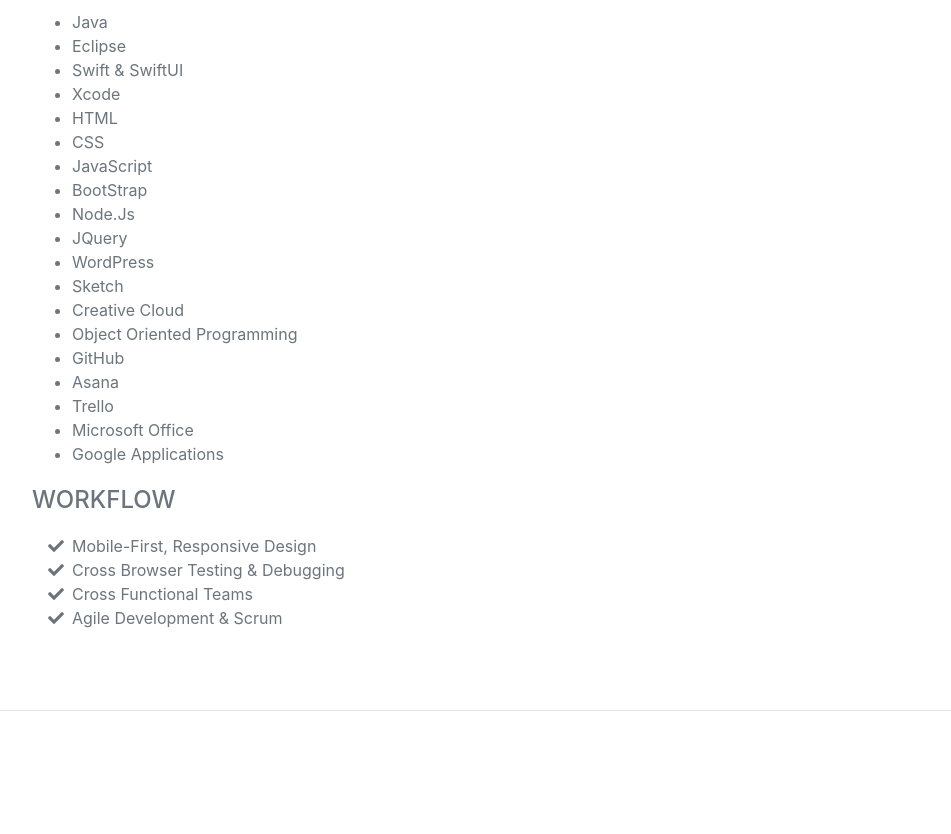
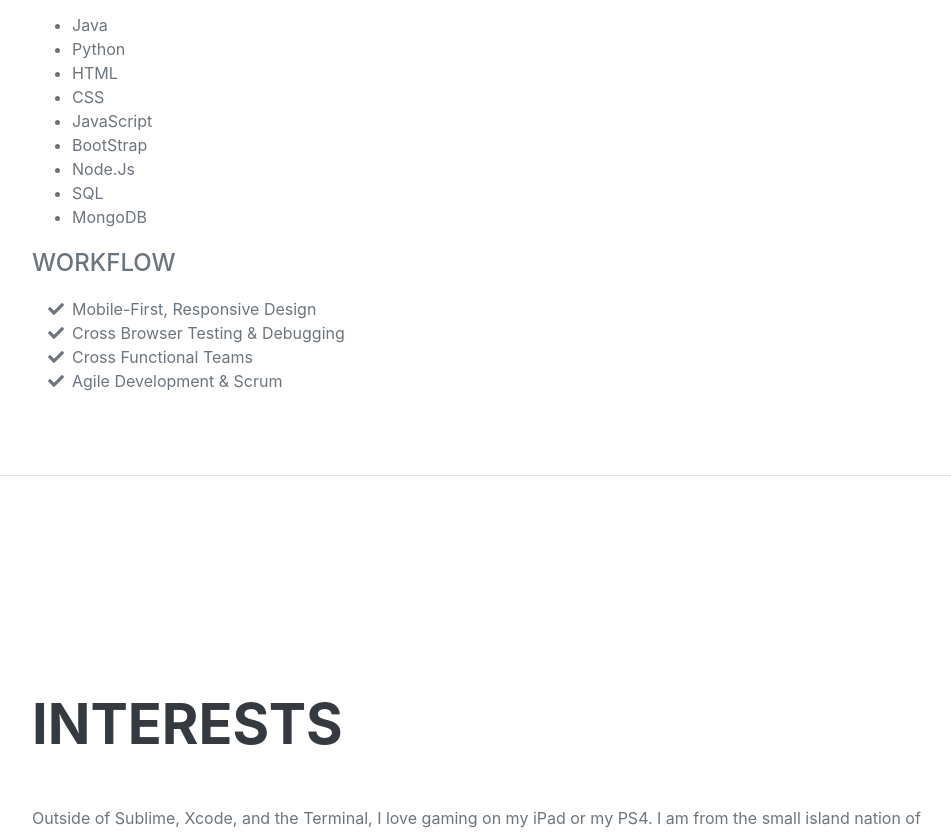
Before and after one commit to dibukseid/bukiseid.github.io, a plain HTML site: page index.html in a window 1280 px wide. Shown: the part 3647-4481 px from the top of the page, without its empty margins (288-1239 px from the left). Drawn offline with nearby package versions, Linux system fonts and the light colour scheme; a web font is replaced by a local one.

Commit message:
Update index.html

```diff
--- a/index.html
+++ b/index.html
@@ -174,24 +174,16 @@
                     </ul>
                     <ul class="languages and tools">
                     	<li>Java</li>
-                    	<li>Eclipse</li>
-                    	<li>Swift & SwiftUI</li>
-                    	<li>Xcode</li>
+			<li>Python</li>
                     	<li>HTML</li>
                     	<li>CSS</li>
                     	<li>JavaScript</li>
                     	<li>BootStrap</li>
                     	<li>Node.Js</li>
-                    	<li>JQuery</li>
-                    	<li>WordPress</li>
-                    	<li>Sketch</li>
-                    	<li>Creative Cloud</li>
-                    	<li>Object Oriented Programming</li>
-                    	<li>GitHub</li>
-                    	<li>Asana</li>
-                    	<li>Trello</li>
-                    	<li>Microsoft Office</li>
-                    	<li>Google Applications</li>
+			<li>SQL</li>
+			<li>MongoDB</li>
+
+
 
                     </ul>
                     <div class="subheading mb-3">Workflow</div>
```
